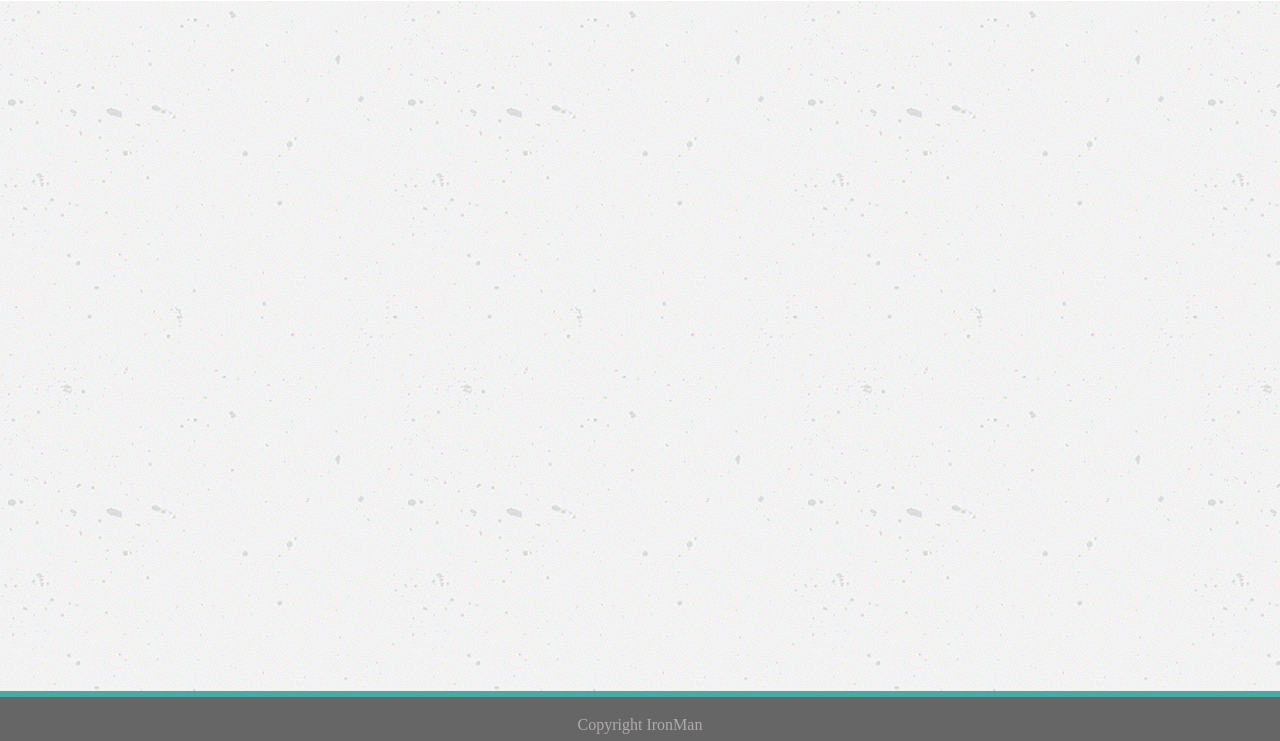
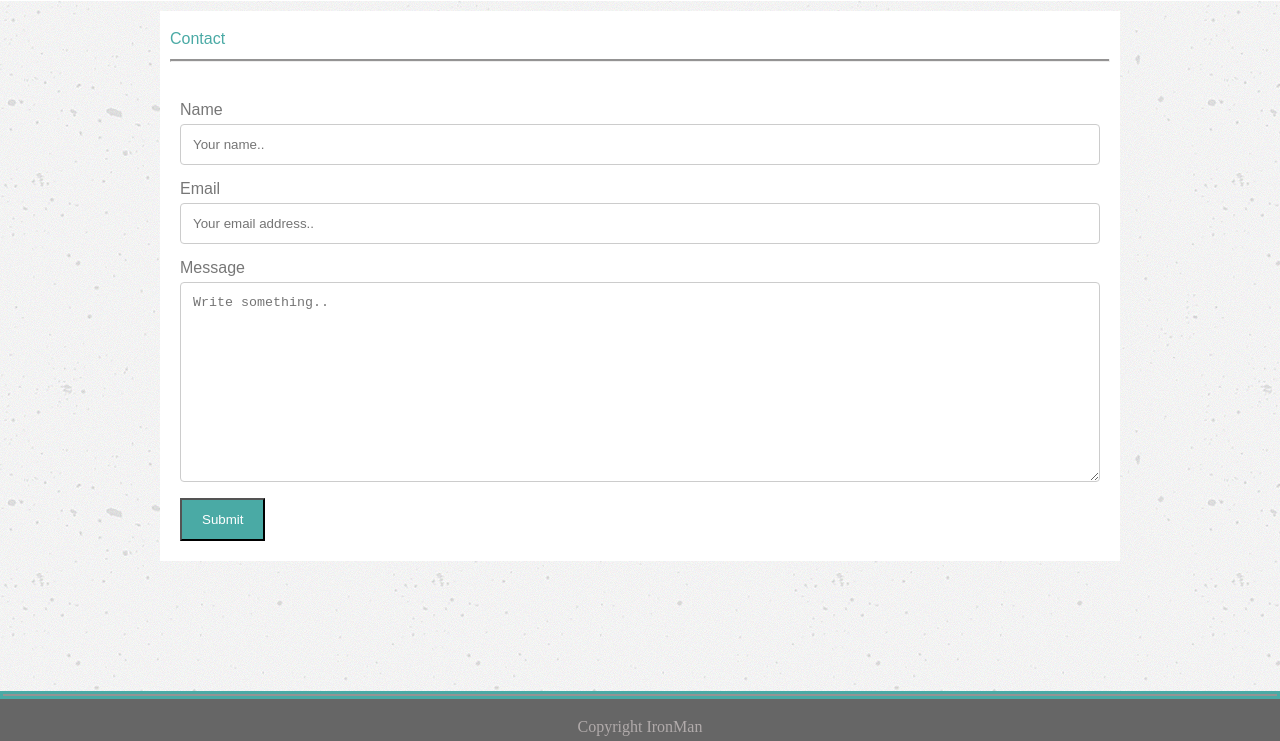
Before and after one commit to rronakk/basic-portfolio, a plain HTML site: page contact.html in a window 1280 px wide. Shown: the part 59-800 px from the top of the page. Drawn offline with Linux system fonts and the light colour scheme.

Commit message:
adding styling for contact page

```diff
--- a/assets/css/style.css
+++ b/assets/css/style.css
@@ -39,7 +39,8 @@ h3{
     margin: 0px;
 }
 hr{
-    color: #777777;
+    background: #949393;
+    height: 2px;
     margin: 2px 10px 20px 10px;
     border-top: 3px;
 }
@@ -55,6 +56,10 @@ article{
 }
 p{
     line-height: 1.6;
+}
+
+label, p {
+    color: #777777;
 }
 
 a{
@@ -75,6 +80,31 @@ footer{
     left: 0px;
     width: 100%;
 }
+form{
+    padding: 20px;
+}
+input[type=text], select, textarea {
+    width: 100%;
+    resize: vertical;
+    padding: 12px;
+    border: 1px solid #ccc;
+    border-radius: 4px;
+    box-sizing: border-box;
+    margin-top: 6px;
+    margin-bottom: 16px;
+
+}
+
+input[type=submit] {
+    background-color: #4aaaa5;
+    color: white;
+    padding: 12px 20px;
+    cursor: pointer;
+}
+
+input[type=submit]:hover {
+    background-color: #2a6b68;
+}
 #copyright{
     margin-top: 20px;
 }
--- a/contact.html
+++ b/contact.html
@@ -28,7 +28,24 @@
             </div>
         </header>
     <section>
+        <article>
+            <h3 >Contact</h3>
+            <hr>
+            <div>
+                <form action="#">
+                    <label for="name">Name</label>
+                    <input type="text" id="name" placeholder="Your name..">
 
+                    <label for="email">Email</label>
+                    <input type="text" id="email" placeholder="Your email address..">
+
+                    <label for="subject">Message</label>
+                    <textarea id="message" placeholder="Write something.." style="height:200px"></textarea>
+
+                    <input type="submit" value="Submit">
+                </form>
+            </div>
+        </article>
     </section>
 
     <footer>
```
